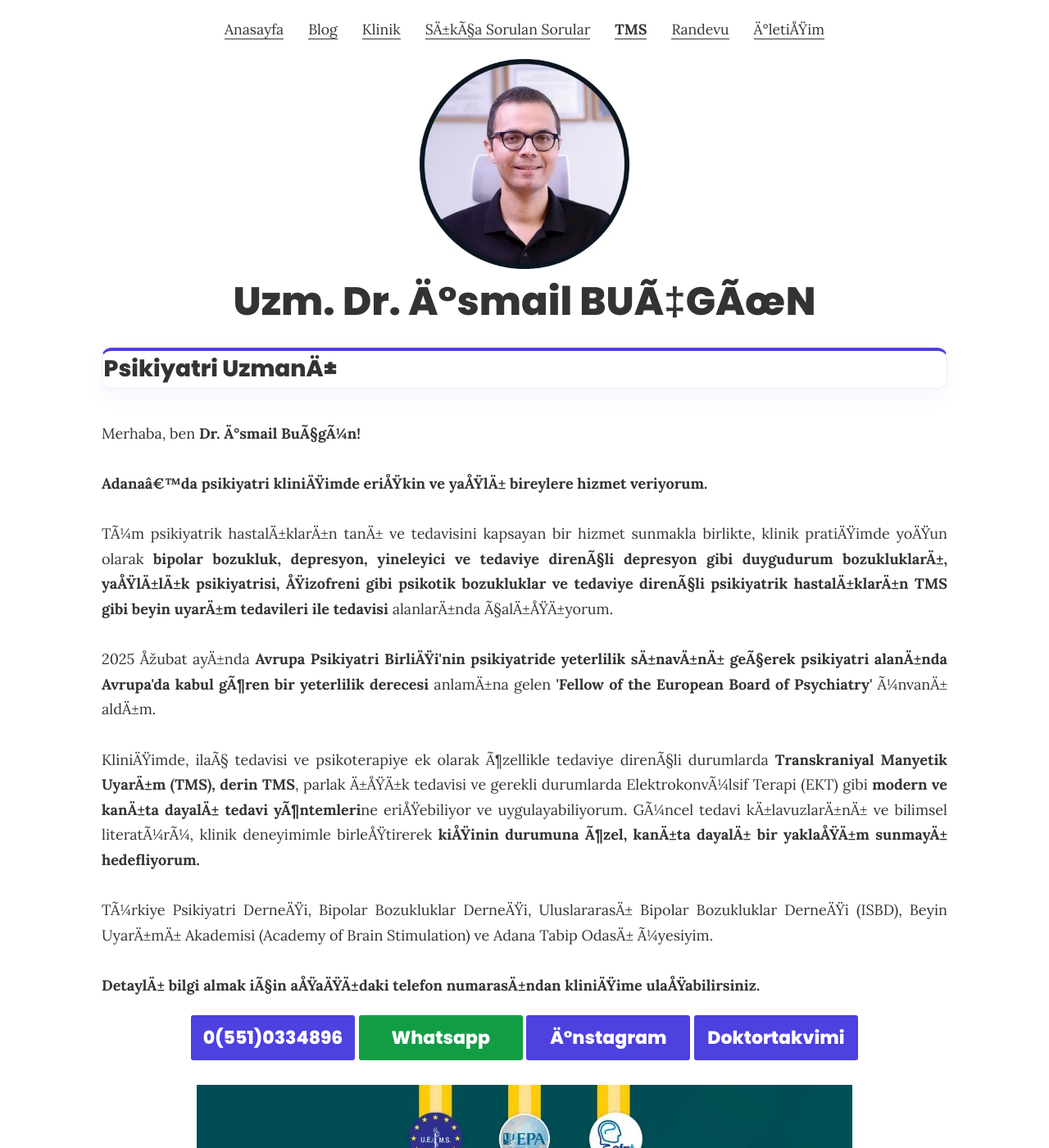
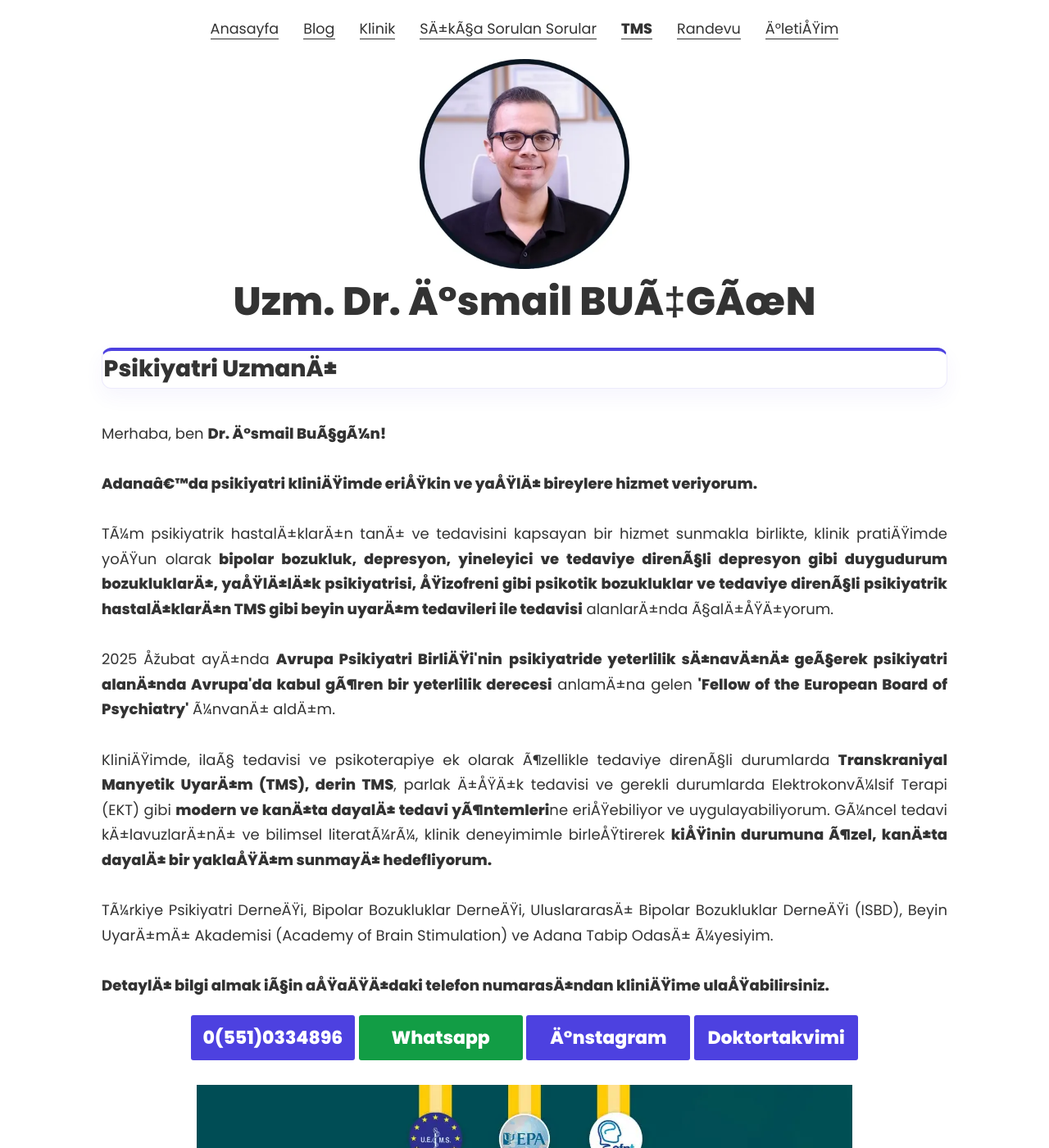
Before and after one commit to ibucgun/ibucgun.github.io, a Jekyll site: the page built from index.html, in a window 1280 px wide and 1400 px high. Shown: the whole window at 82% size. Built offline with Jekyll 4.4.1, drawn with Linux system fonts in a browser that asks for light colours.

Commit message:
Update _base.scss

```diff
--- a/_sass/_base.scss
+++ b/_sass/_base.scss
@@ -12,7 +12,7 @@ html {
 }
 
 body{
-  @include serif;
+  @include sans;
   color: $text_color;
   font-size: 1.1rem;
   line-height: 1.7;
```
